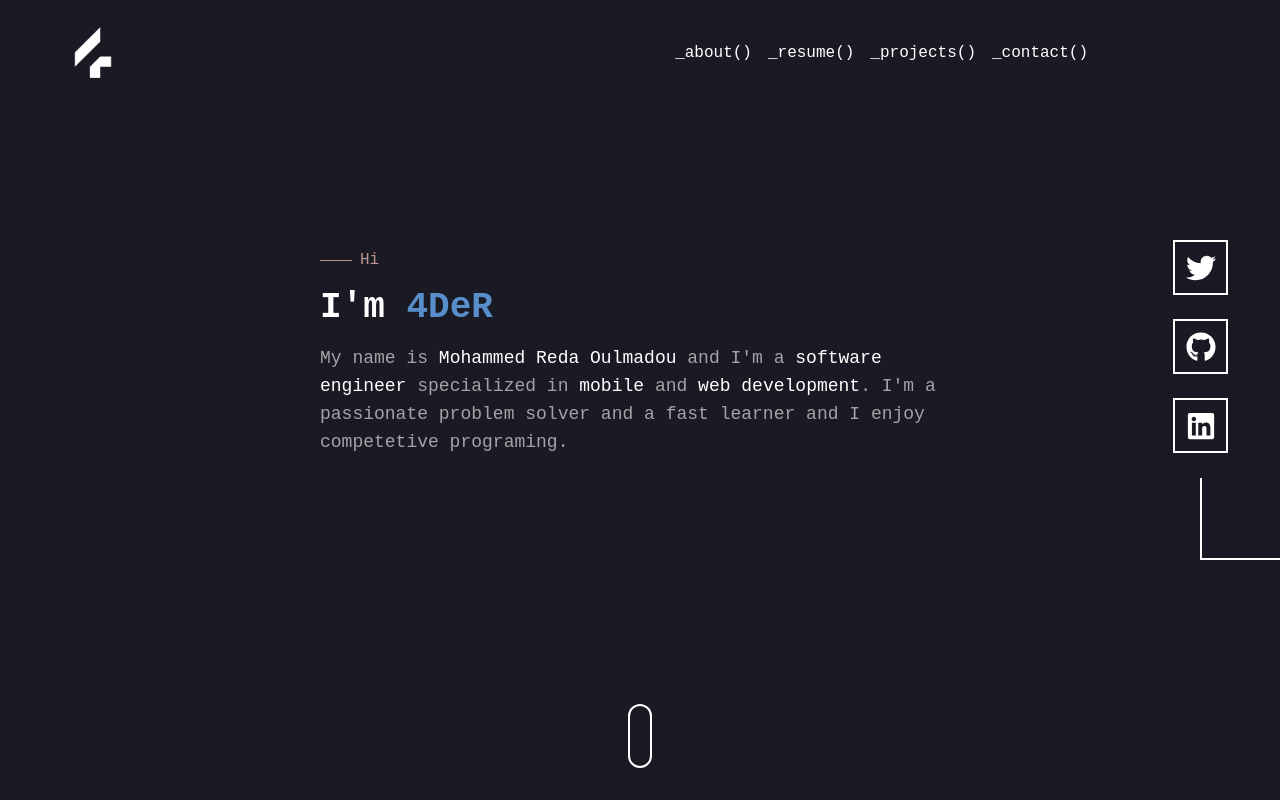
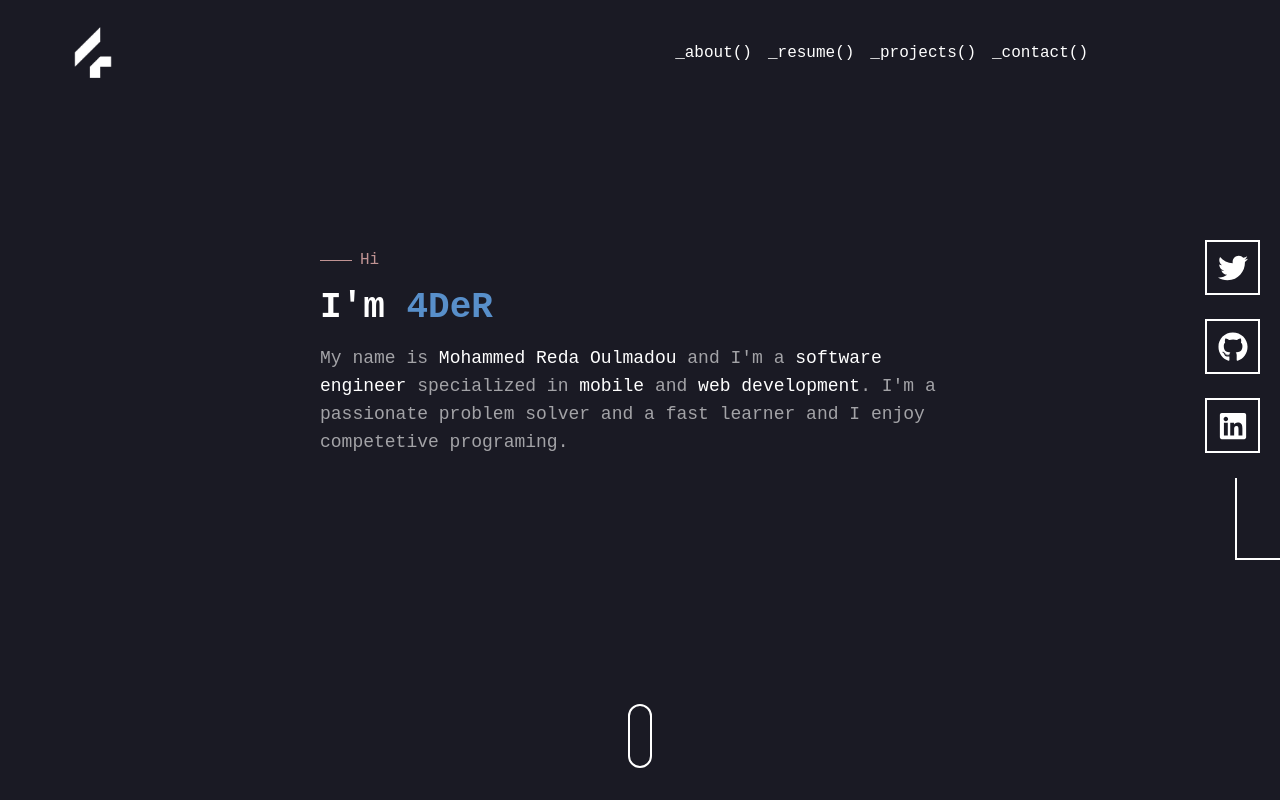
Before and after one commit to 4DeR99/portfolio-v1.0, a React (Create React App) app: page / in a window 1280 px wide. Shown: the top 800 px of the page. Built offline with nearby package versions, Linux system fonts and the light colour scheme.

Commit message:
chore: update some tweaks

```diff
--- a/src/components/organisms/Socials.tsx
+++ b/src/components/organisms/Socials.tsx
@@ -38,8 +38,8 @@ function Socials() {
           </a>
         ))}
       </div>
-      <div className="h-[80px] w-0 border-white border-[1px] ml-[27px] mt-[25px]" />
-      <div className="w-[80px] h-0 border-white border-[1px] ml-[27px]" />
+      <div className="h-[80px] w-0 border-white border-[1px] ml-[30px] mt-[25px]" />
+      <div className="w-[45px] h-0 border-white border-[1px] ml-[30px]" />
     </div>
   );
 }
```
